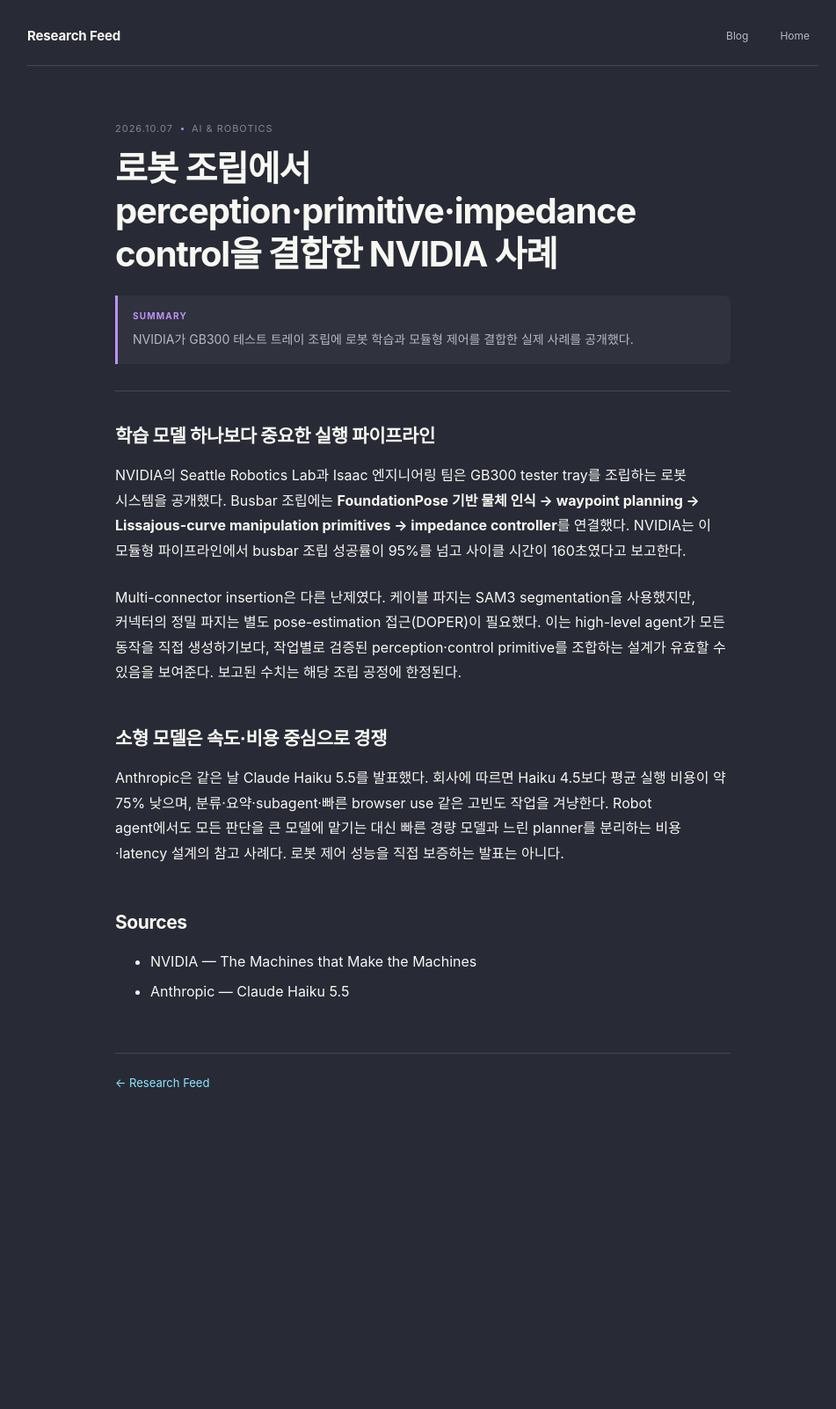
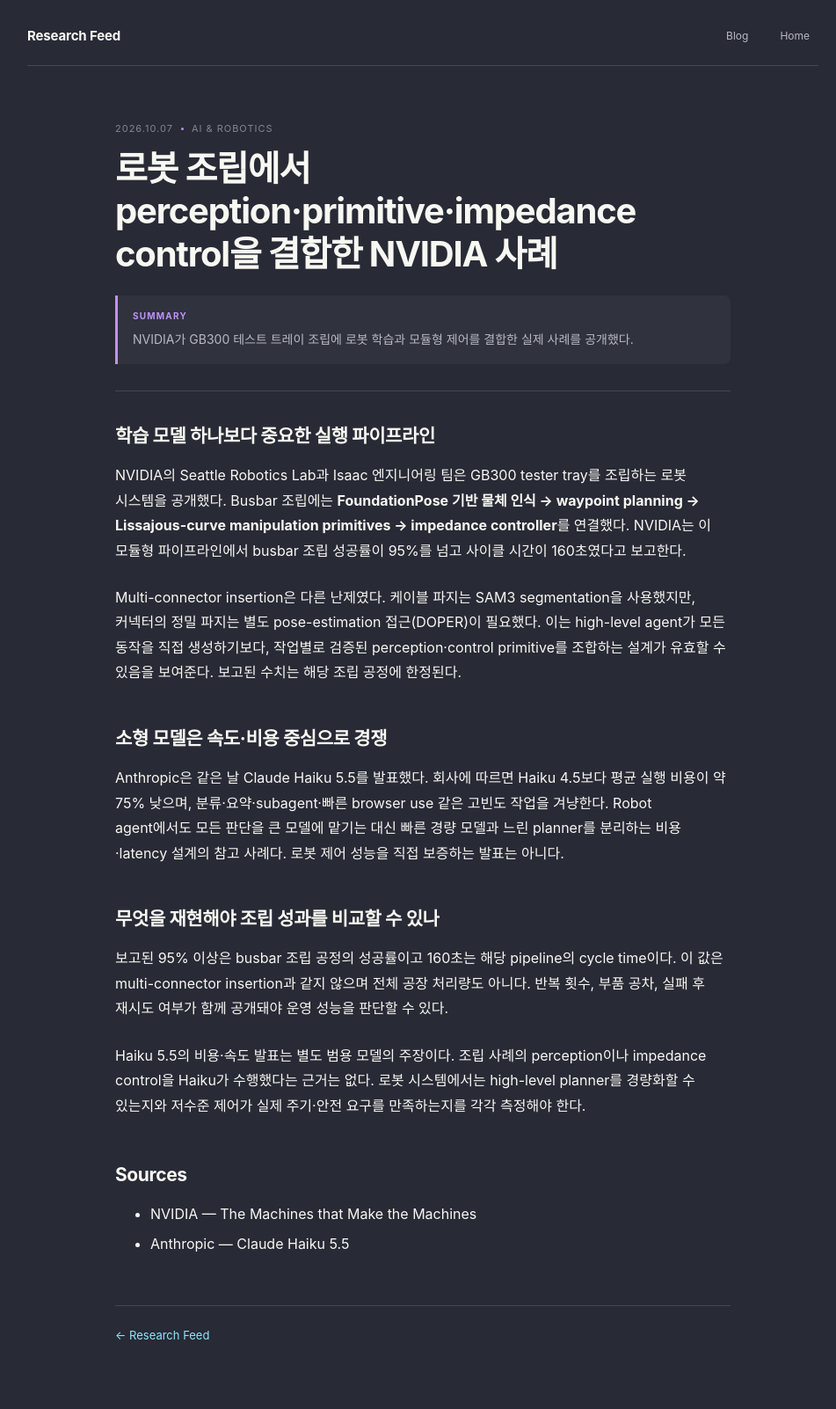
Before and after one commit to nayana224/nayana224.github.io, a Jekyll site: the page built from _research_feed/2026-10-07-ai-robotics.md, in a window 1280 px wide. Shown: the whole page at 88% size, without its empty margins (159-1110 px from the left). Built offline with Jekyll 4.4.1, drawn with Linux system fonts in a browser that asks for light colours; before the commit the page ends 1315 px from its top, so only the background shows below that.

Commit message:
Strengthen Research Feed article: 2026-10-07

```diff
--- a/_research_feed/2026-10-07-ai-robotics.md
+++ b/_research_feed/2026-10-07-ai-robotics.md
@@ -17,6 +17,12 @@
 
 Anthropic은 같은 날 Claude Haiku 5.5를 발표했다. 회사에 따르면 Haiku 4.5보다 평균 실행 비용이 약 75% 낮으며, 분류·요약·subagent·빠른 browser use 같은 고빈도 작업을 겨냥한다. Robot agent에서도 모든 판단을 큰 모델에 맡기는 대신 빠른 경량 모델과 느린 planner를 분리하는 비용·latency 설계의 참고 사례다. 로봇 제어 성능을 직접 보증하는 발표는 아니다.
 
+## 무엇을 재현해야 조립 성과를 비교할 수 있나
+
+보고된 95% 이상은 busbar 조립 공정의 성공률이고 160초는 해당 pipeline의 cycle time이다. 이 값은 multi-connector insertion과 같지 않으며 전체 공장 처리량도 아니다. 반복 횟수, 부품 공차, 실패 후 재시도 여부가 함께 공개돼야 운영 성능을 판단할 수 있다.
+
+Haiku 5.5의 비용·속도 발표는 별도 범용 모델의 주장이다. 조립 사례의 perception이나 impedance control을 Haiku가 수행했다는 근거는 없다. 로봇 시스템에서는 high-level planner를 경량화할 수 있는지와 저수준 제어가 실제 주기·안전 요구를 만족하는지를 각각 측정해야 한다.
+
 ## Sources
 - [NVIDIA — The Machines that Make the Machines](https://developer.nvidia.com/blog/the-machines-that-make-the-machines/)
 - [Anthropic — Claude Haiku 5.5](https://www.anthropic.com/claude-haiku-5-5)
```
